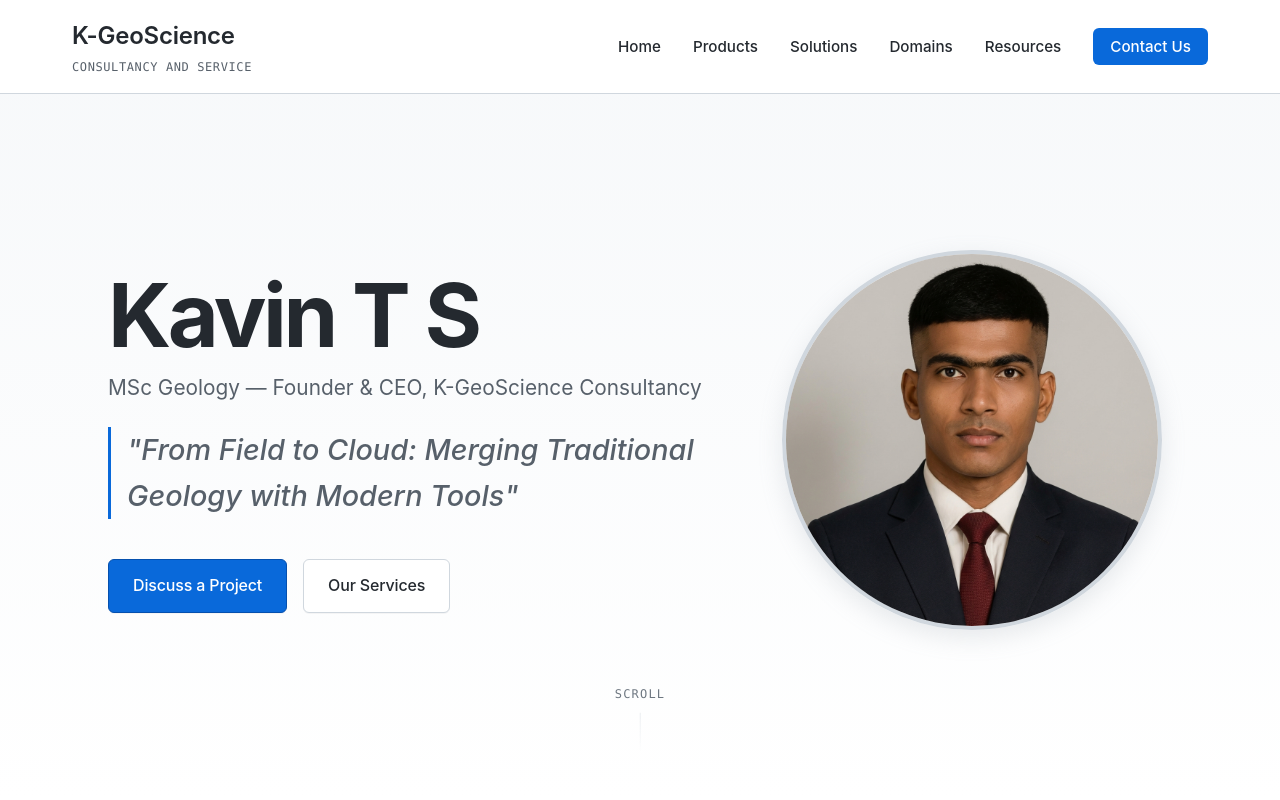
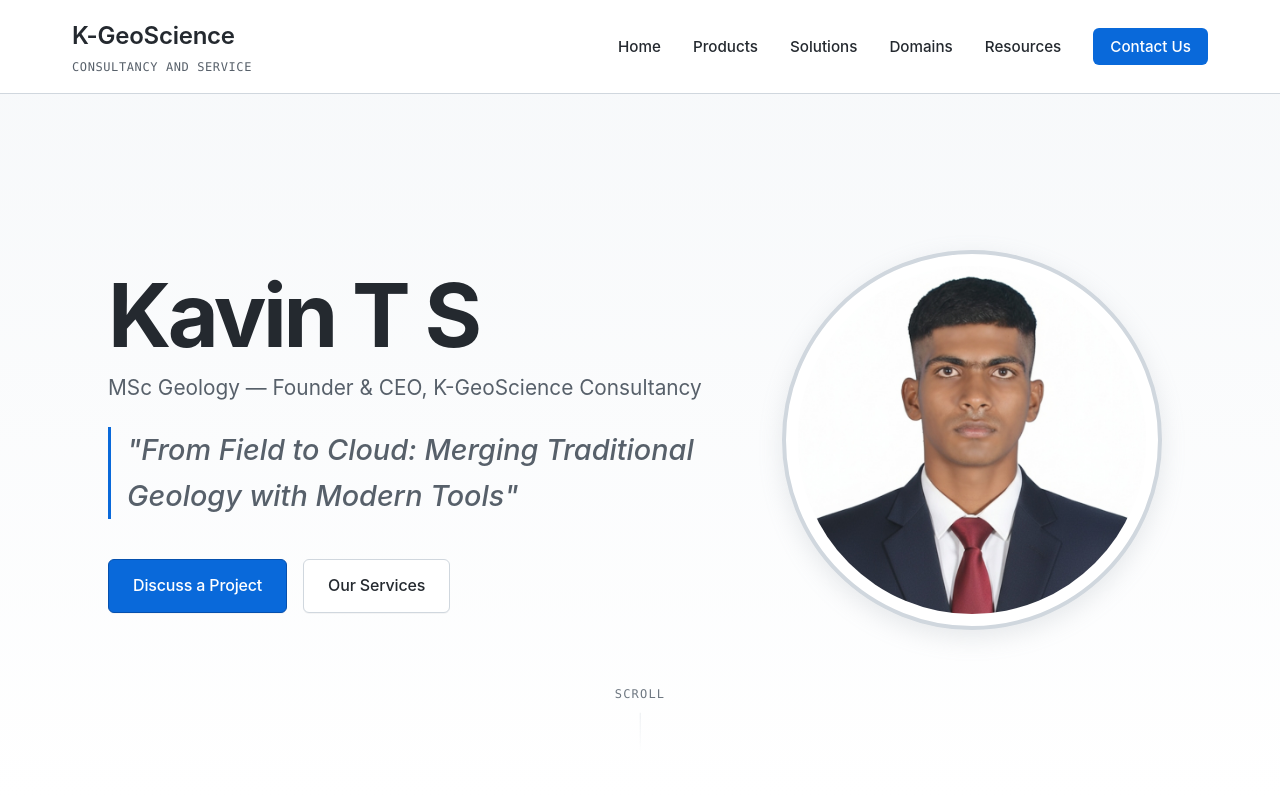
Before and after one commit to EarthCode-Kavin/Kavin_consultancy, a plain HTML site: page index.html in a window 1280 px wide. Shown: the top 800 px of the page. Drawn offline with Linux system fonts and the light colour scheme.

Commit message:
Add files via upload

```diff
--- a/index.html
+++ b/index.html
@@ -194,7 +194,7 @@
 
             <!-- Right: Portrait Image -->
             <div class="hero-portrait-container">
-                <img src="portrait.png" alt="Kavin T S - Founder & CEO" class="hero-portrait-apple">
+                <img src="portrait.jpg" alt="Kavin T S - Founder & CEO" class="hero-portrait-apple">
             </div>
         </div>
 
--- a/styles.css
+++ b/styles.css
@@ -391,7 +391,10 @@ p {
     aspect-ratio: 1;
     border-radius: 50%;
     object-fit: cover;
+    object-position: center 15%;
     border: 4px solid var(--color-border);
+    background-color: #ffffff;
+    padding: 12px;
     box-shadow: var(--shadow-lg);
     transition: all 0.3s cubic-bezier(0.3, 0, 0.5, 1);
 }
```
Also changed, not shown: portrait.jpg (added).
